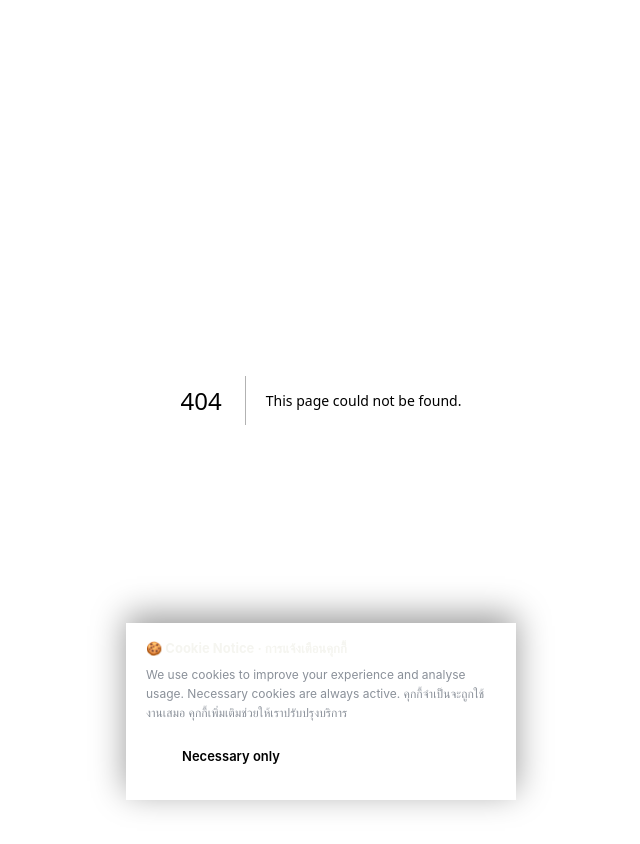
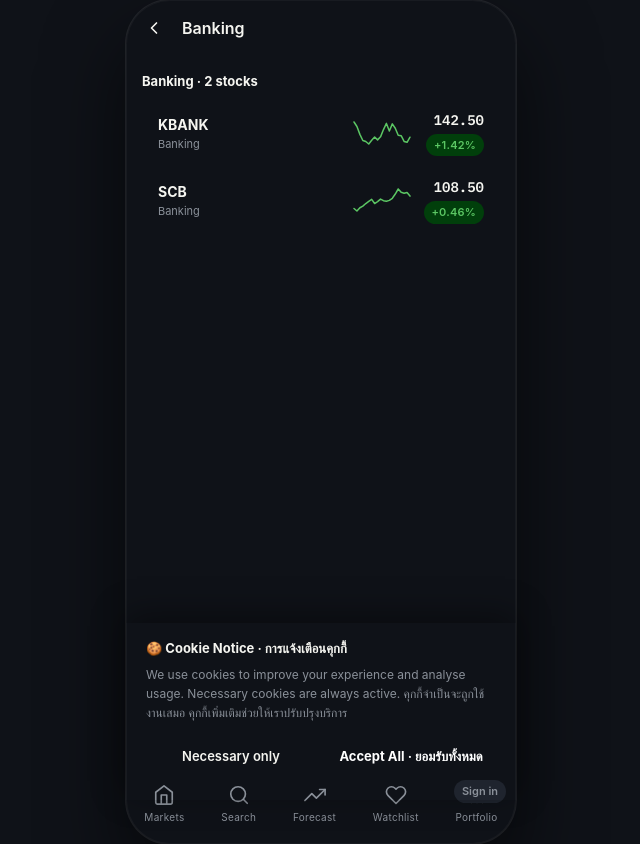
Before and after one commit to runtome/StockApp, a Next.js app: page /sectors/Banking in a window 1280 px wide. Before the commit this address had no page. Shown: the whole page, without its empty margins (319-959 px from the left). Before the commit the page ends 800 px from the top, so only its background shows below. Built offline with nearby package versions, Linux system fonts and the light colour scheme.

Commit message:
Scetor click able

```diff
--- a/src/app/api/stocks/route.ts
+++ b/src/app/api/stocks/route.ts
@@ -4,6 +4,7 @@
 export async function GET(request: Request) {
   const { searchParams } = new URL(request.url);
   const q = searchParams.get("q") ?? "";
-  const data = await getStocks(q);
+  const sector = searchParams.get("sector") ?? "";
+  const data = await getStocks(q, sector);
   return NextResponse.json(data);
 }
--- a/src/app/markets/page.tsx
+++ b/src/app/markets/page.tsx
@@ -1,13 +1,11 @@
 import { AppShell } from "@/components/layout/AppShell";
 import { TopBar } from "@/components/layout/TopBar";
-import { Card } from "@/components/ui/Card";
 import { Chip } from "@/components/ui/Chip";
-import { SparklineChart } from "@/components/charts/SparklineChart";
 import { SectorHeatmap } from "@/components/charts/SectorHeatmap";
 import { SetIndexHero } from "@/components/markets/SetIndexHero";
-import { getMarketSummary } from "@/lib/api/stocks-api";
-import { getStocks } from "@/lib/api/stocks-api";
-import { formatVolume, formatPercent } from "@/lib/utils/format";
+import { StockRow } from "@/components/markets/StockRow";
+import { getMarketSummary, getStocks } from "@/lib/api/stocks-api";
+import { formatVolume } from "@/lib/utils/format";
 import type { Stock } from "@/lib/types/stock";
 import Link from "next/link";
 
@@ -46,25 +44,6 @@
       </div>
       <svg width="16" height="16" viewBox="0 0 24 24" fill="none" stroke="var(--color-ai)" strokeWidth="2" strokeLinecap="round" strokeLinejoin="round"><polyline points="9 18 15 12 9 6" /></svg>
     </div>
-  );
-}
-
-function StockRow({ stock }: { stock: Stock }) {
-  const price = stock.price ?? 0;
-  const changePct = stock.change_pct ?? 0;
-  const isUp = changePct >= 0;
-  return (
-    <Link href={`/stocks/${stock.symbol}`} style={{ display: "flex", alignItems: "center", gap: 10, padding: "10px 16px", textDecoration: "none" }}>
-      <div style={{ flex: 1 }}>
-        <div style={{ fontSize: 14, fontWeight: 700, color: "var(--color-ink)" }}>{stock.symbol}</div>
-        <div style={{ fontSize: 11, color: "var(--color-muted)", marginTop: 1 }}>{stock.sector}</div>
-      </div>
-      <SparklineChart data={stock.sparkline ?? []} width={56} height={24} color={isUp ? "var(--color-up)" : "var(--color-down)"} />
-      <div style={{ textAlign: "right", minWidth: 64 }}>
-        <div style={{ fontFamily: "var(--font-mono)", fontSize: 14, fontWeight: 600, color: "var(--color-ink)" }}>{price.toFixed(2)}</div>
-        <Chip label={`${isUp ? "+" : ""}${changePct.toFixed(2)}%`} variant={isUp ? "up" : "down"} />
-      </div>
-    </Link>
   );
 }
 
--- a/src/app/search/page.tsx
+++ b/src/app/search/page.tsx
@@ -7,7 +7,18 @@
 import type { Stock } from "@/lib/types/stock";
 import Link from "next/link";
 
-const SECTORS = ["Energy", "Banking", "Transport", "ICT", "Commerce", "Health", "Property", "Food"];
+const SECTORS = [
+  "Energy & Utilities",
+  "Banking",
+  "Transportation & Logistics",
+  "ICT & Telecom",
+  "Commerce",
+  "Health Care Services",
+  "Construction Materials",
+  "Food and Beverage",
+  "Electronic Components",
+  "Hotels, Restaurants & Tourism",
+];
 
 function StockRow({ stock }: { stock: Stock }) {
   const price = stock.price ?? 0;
@@ -81,7 +92,9 @@
         {/* Sector chips */}
         <div style={{ display: "flex", gap: 8, flexWrap: "wrap", marginBottom: 16 }}>
           {SECTORS.map((s) => (
-            <Chip key={s} label={s} onClick={() => setQuery(s)} />
+            <Link key={s} href={`/sectors/${encodeURIComponent(s)}`} style={{ textDecoration: "none" }}>
+              <Chip label={s} />
+            </Link>
           ))}
         </div>
       </div>
--- /dev/null
+++ b/src/app/sectors/[sector]/page.tsx
@@ -0,0 +1,38 @@
+import { AppShell } from "@/components/layout/AppShell";
+import { TopBar } from "@/components/layout/TopBar";
+import { StockRow } from "@/components/markets/StockRow";
+import { getStocks } from "@/lib/api/stocks-api";
+import type { Stock } from "@/lib/types/stock";
+
+export const revalidate = 60;
+
+export default async function SectorPage({ params }: { params: Promise<{ sector: string }> }) {
+  const { sector } = await params;
+  const sectorName = decodeURIComponent(sector);
+  const stocks = await getStocks("", sectorName);
+  const validStocks = (stocks as Stock[]).filter((s) => s && typeof s.price === "number");
+
+  return (
+    <AppShell>
+      <TopBar title={sectorName} backHref="/markets" />
+      <div style={{ padding: "16px 0 0" }}>
+        <div style={{ fontSize: 13, fontWeight: 700, color: "var(--color-ink)", padding: "0 16px 8px" }}>
+          {sectorName} · {validStocks.length} stocks
+        </div>
+        <div style={{ background: "var(--color-panel)", borderRadius: 14, margin: "0 16px", border: "1px solid var(--color-hairline)", overflow: "hidden" }}>
+          {validStocks.length === 0 && (
+            <div style={{ padding: "32px 16px", textAlign: "center", color: "var(--color-muted)", fontSize: 14 }}>
+              No stocks found in this sector
+            </div>
+          )}
+          {validStocks.map((s, i) => (
+            <div key={s.symbol}>
+              {i > 0 && <div style={{ height: 1, background: "var(--color-hairline2)", margin: "0 16px" }} />}
+              <StockRow stock={s} />
+            </div>
+          ))}
+        </div>
+      </div>
+    </AppShell>
+  );
+}
--- a/src/components/charts/SectorHeatmap.tsx
+++ b/src/components/charts/SectorHeatmap.tsx
@@ -1,3 +1,4 @@
+import Link from "next/link";
 import type { SectorData } from "@/lib/types/market";
 
 interface SectorHeatmapProps {
@@ -10,17 +11,17 @@
       {sectors.map((s) => {
         const isUp = s.pct >= 0;
         const intensity = Math.min(Math.abs(s.pct) / 2.5, 1);
-        const base = isUp ? "var(--color-up)" : "var(--color-down)";
-        const opacity = 0.2 + intensity * 0.6;
+        const alpha = Math.round((0.25 + intensity * 0.55) * 255).toString(16).padStart(2, "0");
+        const bg = isUp ? `#4ade80${alpha}` : `#f87171${alpha}`;
         return (
+          <Link
+            key={s.name}
+            href={`/sectors/${encodeURIComponent(s.name)}`}
+            style={{ textDecoration: "none" }}
+          >
             <div
-            key={s.name}
               className="rounded-lg p-2 flex flex-col justify-between"
-            style={{
-              background: base,
-              opacity,
-              minHeight: 52,
-            }}
+              style={{ background: bg, minHeight: 52 }}
             >
               <div style={{ fontSize: 10, fontWeight: 600, color: "#fff", letterSpacing: 0.2 }}>
                 {s.name}
@@ -29,6 +30,7 @@
                 {s.pct >= 0 ? "+" : ""}{s.pct.toFixed(2)}%
               </div>
             </div>
+          </Link>
         );
       })}
     </div>
--- /dev/null
+++ b/src/components/markets/StockRow.tsx
@@ -0,0 +1,23 @@
+import { SparklineChart } from "@/components/charts/SparklineChart";
+import { Chip } from "@/components/ui/Chip";
+import type { Stock } from "@/lib/types/stock";
+import Link from "next/link";
+
+export function StockRow({ stock }: { stock: Stock }) {
+  const price = stock.price ?? 0;
+  const changePct = stock.change_pct ?? 0;
+  const isUp = changePct >= 0;
+  return (
+    <Link href={`/stocks/${stock.symbol}`} style={{ display: "flex", alignItems: "center", gap: 10, padding: "10px 16px", textDecoration: "none" }}>
+      <div style={{ flex: 1 }}>
+        <div style={{ fontSize: 14, fontWeight: 700, color: "var(--color-ink)" }}>{stock.symbol}</div>
+        <div style={{ fontSize: 11, color: "var(--color-muted)", marginTop: 1 }}>{stock.sector}</div>
+      </div>
+      <SparklineChart data={stock.sparkline ?? []} width={56} height={24} color={isUp ? "var(--color-up)" : "var(--color-down)"} />
+      <div style={{ textAlign: "right", minWidth: 64 }}>
+        <div style={{ fontFamily: "var(--font-mono)", fontSize: 14, fontWeight: 600, color: "var(--color-ink)" }}>{price.toFixed(2)}</div>
+        <Chip label={`${isUp ? "+" : ""}${changePct.toFixed(2)}%`} variant={isUp ? "up" : "down"} />
+      </div>
+    </Link>
+  );
+}
--- a/src/lib/api/stocks-api.ts
+++ b/src/lib/api/stocks-api.ts
@@ -18,10 +18,14 @@
   sectors: [],
 };
 
-export async function getStocks(q = "") {
-  if (!isHFAvailable()) return searchMockStocks(q);
+export async function getStocks(q = "", sector = "") {
+  if (!isHFAvailable()) return searchMockStocks(q, sector);
   try {
-    const res = await fetchHF(`/stocks${q ? `?q=${encodeURIComponent(q)}` : ""}`);
+    const params = new URLSearchParams();
+    if (q) params.set("q", q);
+    if (sector) params.set("sector", sector);
+    const qs = params.toString() ? `?${params}` : "";
+    const res = await fetchHF(`/stocks${qs}`);
     if (!res.ok) return [];
     return res.json();
   } catch {
--- a/src/lib/mock/stocks.ts
+++ b/src/lib/mock/stocks.ts
@@ -19,20 +19,22 @@
 }
 
 export const MOCK_STOCKS: Stock[] = [
-  { symbol: "PTT", name: "PTT Public Company", name_th: "ปตท.", sector: "Energy", price: 35.25, open: 34.75, high: 35.50, low: 34.50, close: 35.25, volume: 42100000, change: 0.50, change_pct: 1.44, ai_direction: "up", ai_confidence: 68, sparkline: generateSparkline(80, 20, 35) },
-  { symbol: "AOT", name: "Airports of Thailand", name_th: "ทอท.", sector: "Transport", price: 58.75, open: 57.50, high: 59.25, low: 57.25, close: 58.75, volume: 28400000, change: 1.25, change_pct: 2.17, ai_direction: "up", ai_confidence: 72, sparkline: generateSparkline(65, 20, 58) },
+  { symbol: "PTT", name: "PTT Public Company", name_th: "ปตท.", sector: "Energy & Utilities", price: 35.25, open: 34.75, high: 35.50, low: 34.50, close: 35.25, volume: 42100000, change: 0.50, change_pct: 1.44, ai_direction: "up", ai_confidence: 68, sparkline: generateSparkline(80, 20, 35) },
+  { symbol: "AOT", name: "Airports of Thailand", name_th: "ทอท.", sector: "Transportation & Logistics", price: 58.75, open: 57.50, high: 59.25, low: 57.25, close: 58.75, volume: 28400000, change: 1.25, change_pct: 2.17, ai_direction: "up", ai_confidence: 72, sparkline: generateSparkline(65, 20, 58) },
   { symbol: "CPALL", name: "CP All", name_th: "ซีพี ออลล์", sector: "Commerce", price: 62.50, open: 63.25, high: 63.50, low: 62.25, close: 62.50, volume: 19800000, change: -0.75, change_pct: -1.19, ai_direction: "side", ai_confidence: 54, sparkline: generateSparkline(67, 20, 63) },
   { symbol: "KBANK", name: "Kasikornbank", name_th: "กสิกรไทย", sector: "Banking", price: 142.50, open: 140.50, high: 143.00, low: 140.00, close: 142.50, volume: 11200000, change: 2.00, change_pct: 1.42, ai_direction: "up", ai_confidence: 64, sparkline: generateSparkline(75, 20, 142) },
-  { symbol: "ADVANC", name: "Advanced Info Service", name_th: "เอไอเอส", sector: "ICT", price: 218.00, open: 221.00, high: 221.50, low: 217.50, close: 218.00, volume: 6700000, change: -3.00, change_pct: -1.36, ai_direction: "down", ai_confidence: 59, sparkline: generateSparkline(65, 20, 221) },
+  { symbol: "ADVANC", name: "Advanced Info Service", name_th: "เอไอเอส", sector: "ICT & Telecom", price: 218.00, open: 221.00, high: 221.50, low: 217.50, close: 218.00, volume: 6700000, change: -3.00, change_pct: -1.36, ai_direction: "down", ai_confidence: 59, sparkline: generateSparkline(65, 20, 221) },
   { symbol: "SCB", name: "SCBX", name_th: "เอสซีบี เอกซ์", sector: "Banking", price: 108.50, open: 108.00, high: 109.00, low: 107.50, close: 108.50, volume: 8900000, change: 0.50, change_pct: 0.46, ai_direction: "up", ai_confidence: 61, sparkline: generateSparkline(83, 20, 108) },
-  { symbol: "BDMS", name: "Bangkok Dusit Medical", name_th: "บีดีเอ็มเอส", sector: "Health", price: 27.75, open: 28.00, high: 28.25, low: 27.50, close: 27.75, volume: 15300000, change: -0.25, change_pct: -0.89, ai_direction: "side", ai_confidence: 51, sparkline: generateSparkline(66, 20, 28) },
-  { symbol: "GULF", name: "Gulf Energy Development", name_th: "กัลฟ์", sector: "Energy", price: 51.25, open: 50.25, high: 51.75, low: 50.00, close: 51.25, volume: 22600000, change: 1.00, change_pct: 1.99, ai_direction: "up", ai_confidence: 66, sparkline: generateSparkline(71, 20, 51) },
+  { symbol: "BDMS", name: "Bangkok Dusit Medical", name_th: "บีดีเอ็มเอส", sector: "Health Care Services", price: 27.75, open: 28.00, high: 28.25, low: 27.50, close: 27.75, volume: 15300000, change: -0.25, change_pct: -0.89, ai_direction: "side", ai_confidence: 51, sparkline: generateSparkline(66, 20, 28) },
+  { symbol: "GULF", name: "Gulf Energy Development", name_th: "กัลฟ์", sector: "Energy & Utilities", price: 51.25, open: 50.25, high: 51.75, low: 50.00, close: 51.25, volume: 22600000, change: 1.00, change_pct: 1.99, ai_direction: "up", ai_confidence: 66, sparkline: generateSparkline(71, 20, 51) },
 ];
 
-export function searchMockStocks(q: string): Stock[] {
-  if (!q) return MOCK_STOCKS;
+export function searchMockStocks(q: string, sector = ""): Stock[] {
+  let results = MOCK_STOCKS;
+  if (sector) results = results.filter((s) => s.sector === sector);
+  if (!q) return results;
   const ql = q.toLowerCase();
-  return MOCK_STOCKS.filter(
+  return results.filter(
     (s) =>
       s.symbol.toLowerCase().includes(ql) ||
       s.name.toLowerCase().includes(ql) ||
```
Lines whose indentation alone changed are shown as unchanged.
